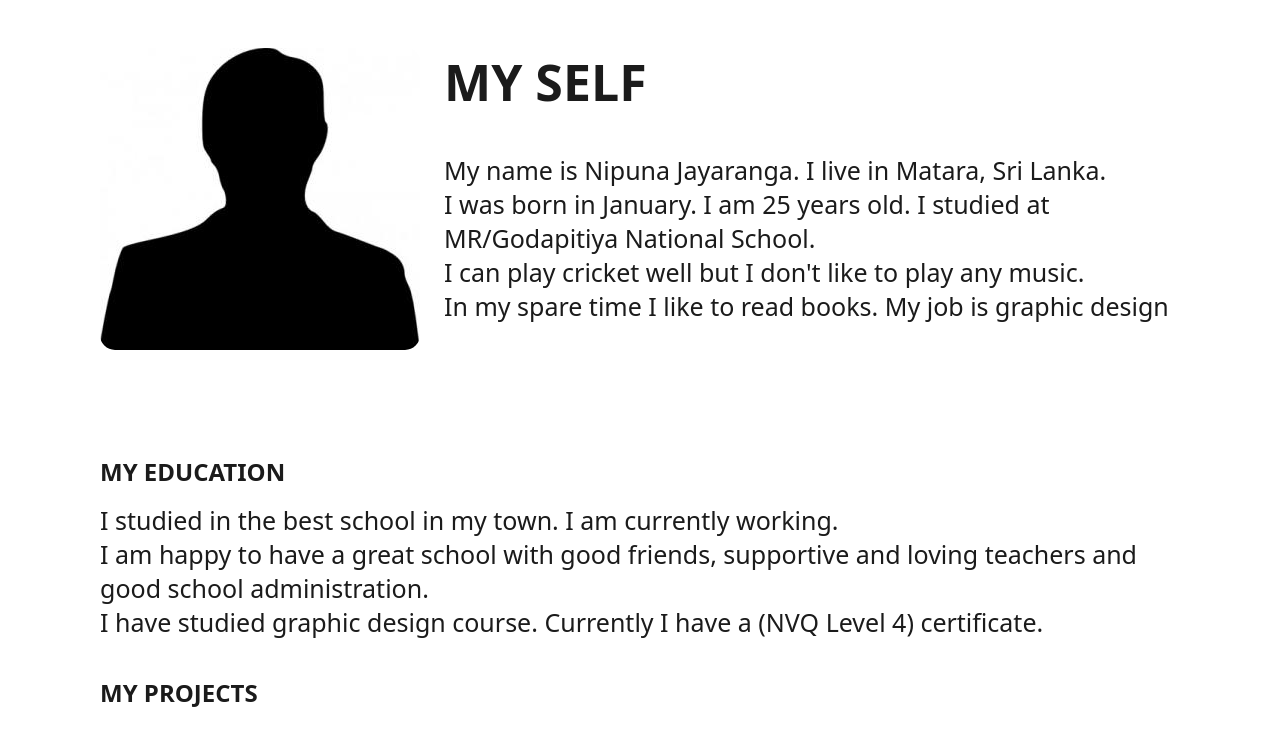
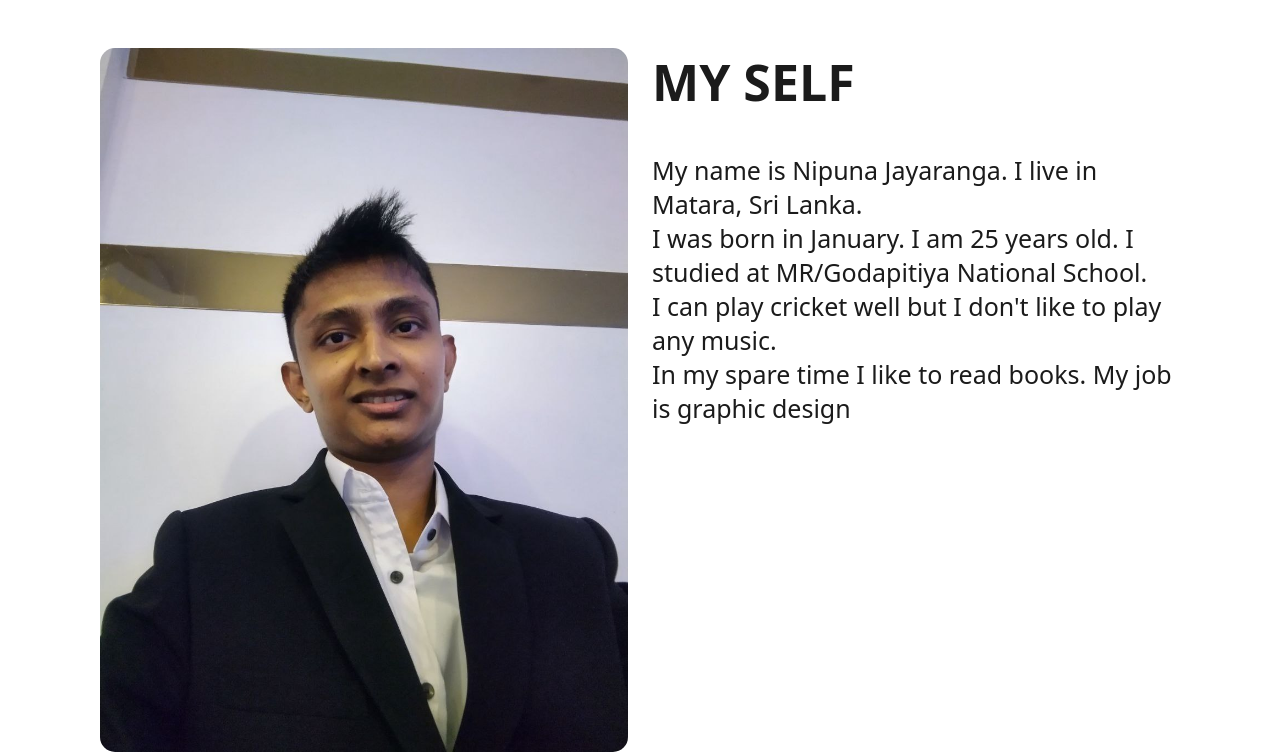
Before and after one commit to Jayaranga99/Assignment, a plain HTML site: page index.html in a window 1280 px wide. Shown: the part 802-1556 px from the top of the page. Drawn offline with nearby package versions, Linux system fonts and the light colour scheme.

Commit message:
image change

```diff
--- a/index.html
+++ b/index.html
@@ -56,7 +56,7 @@
     <!--About-->
     <section class="about" id="about">
         <div class="about-img">
-            <img src="img/Face.jpg" alt="">
+            <img src="img/Nipuna.jpg" alt="">
         </div>
         <div class="about-text">
             <h2>MY SELF</h2>
```
Also changed, not shown: img/Nipuna.jpg (added).
